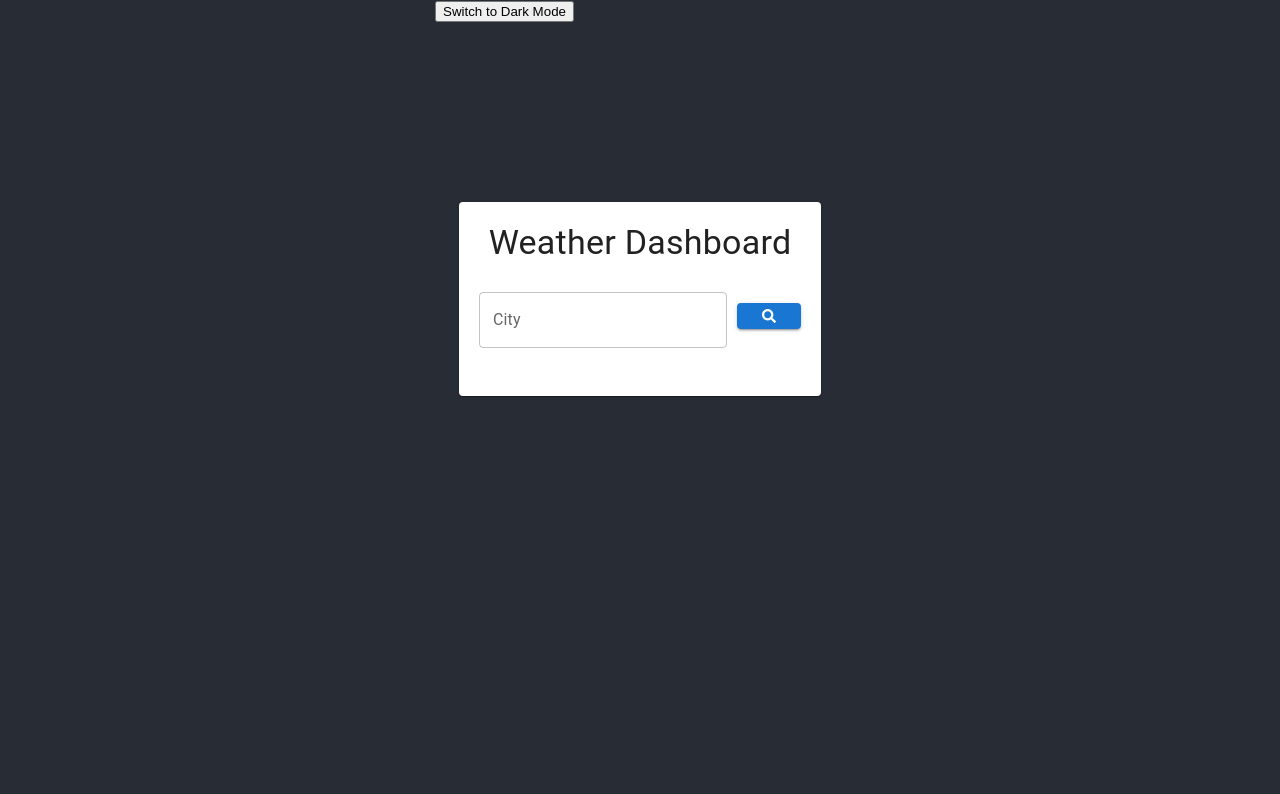
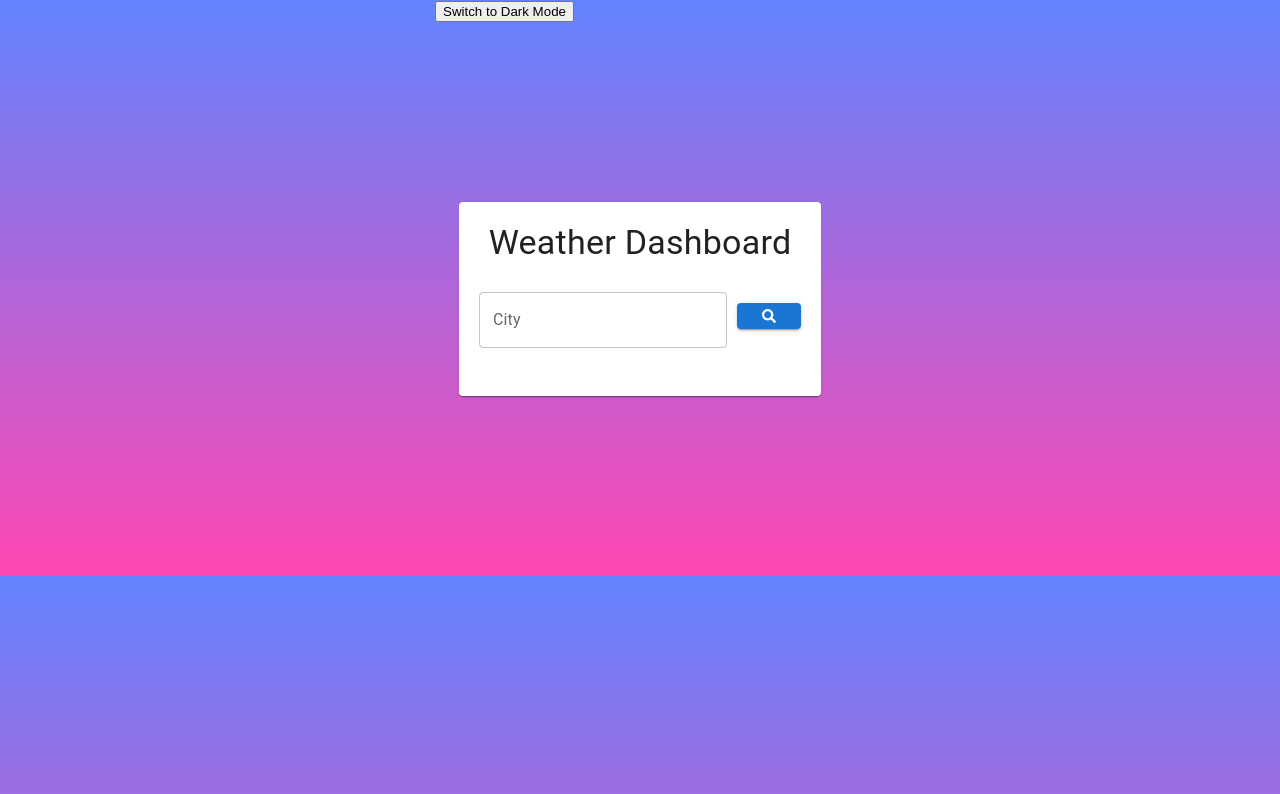
Before and after one commit to enoch2-hub/weather-dashboard, a React (Create React App) app: page / in a window 1280 px wide. Shown: the top 794 px of the page. Built offline with nearby package versions, Linux system fonts and the light colour scheme.

Commit message:
add bckg

```diff
--- a/src/App.css
+++ b/src/App.css
@@ -4,7 +4,7 @@ body {
   display: flex;
   justify-content: center;
   align-items: center;
-
+  background-image: linear-gradient(rgb(98, 132, 255),rgb(255, 71, 178)),url('');
 }
 
 .App {
```
